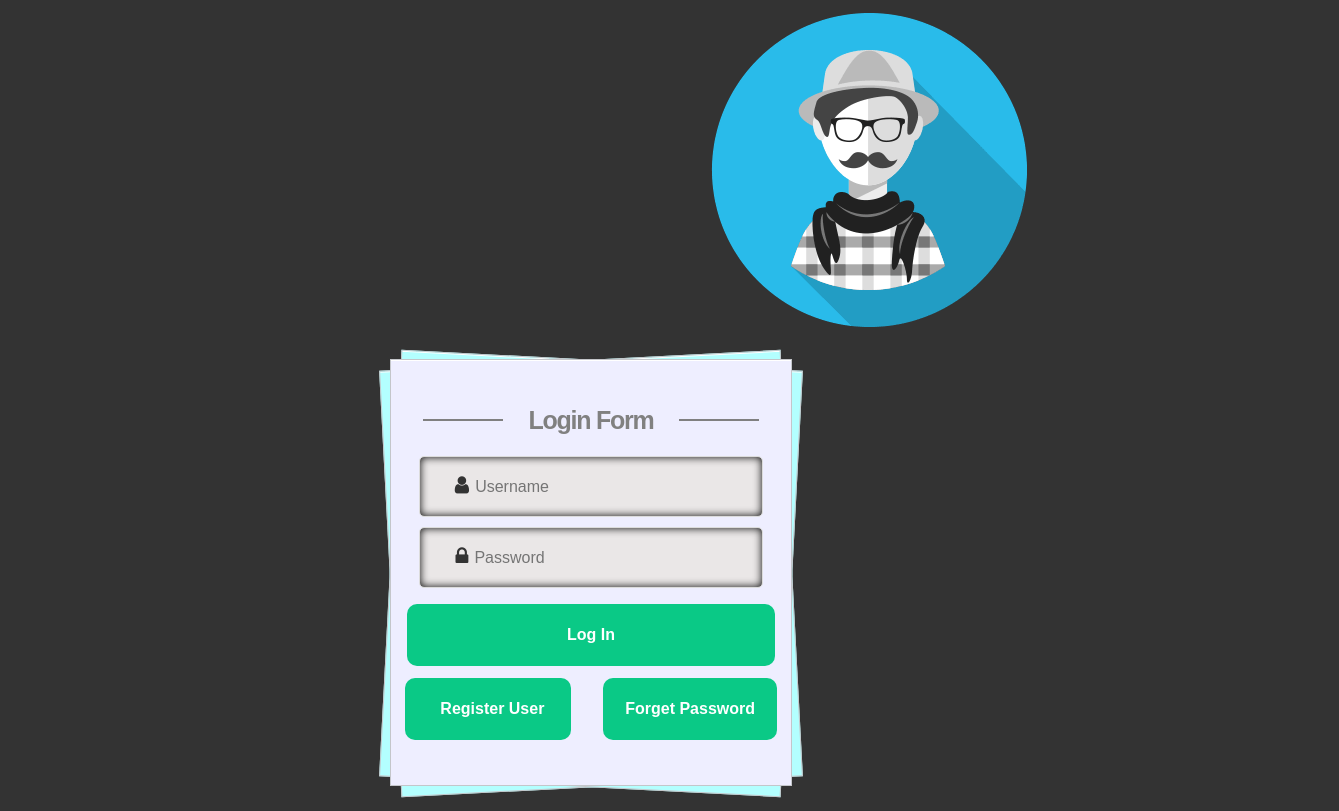
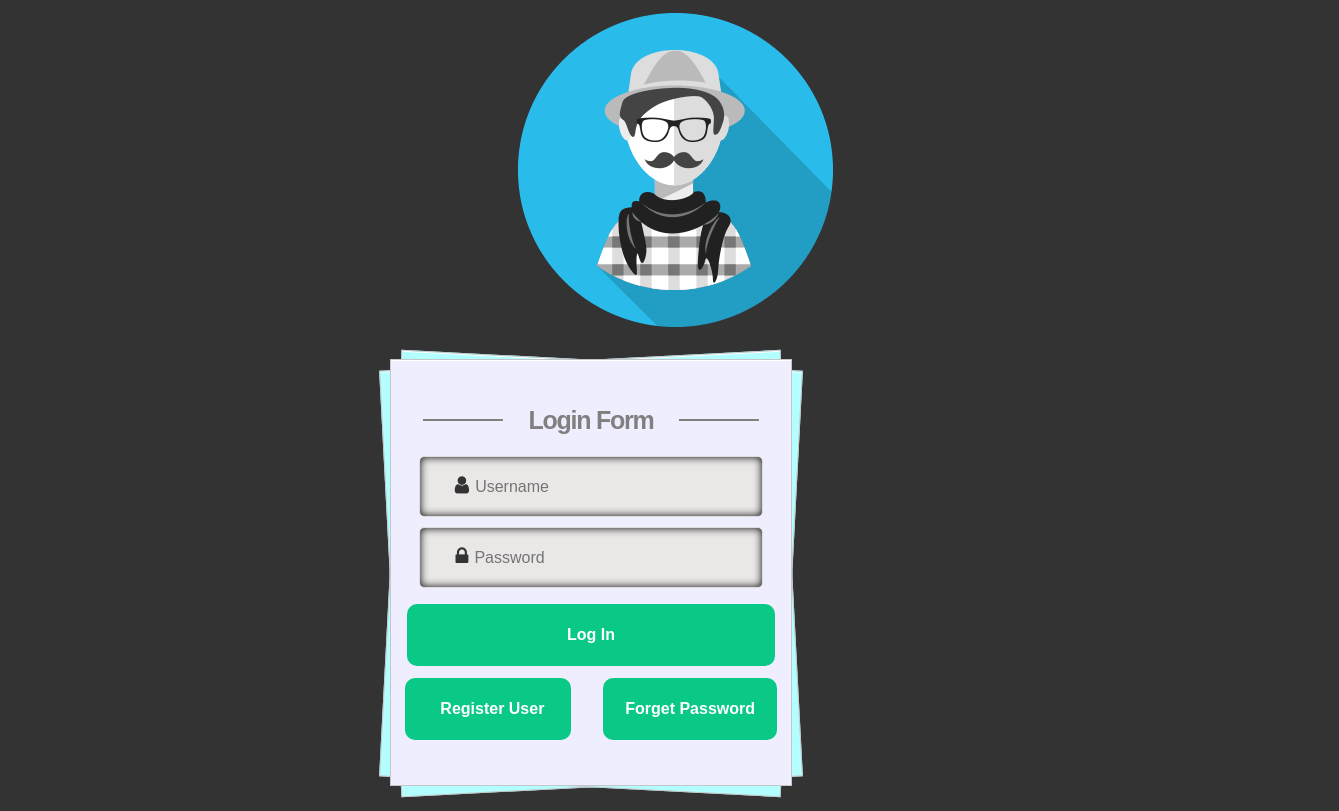
Before and after one commit to trpandit/The-Gaming-Portal, a plain HTML site: page HTML/login.html in a window 1280 px wide. Shown: the whole page, 1339 px wide, since content can reach past the window. Drawn offline with Linux system fonts and the light colour scheme.

Commit message:
Fix login image position in login.css

```diff
--- a/css/login.css
+++ b/css/login.css
@@ -9,7 +9,8 @@ body {
 
 img {
     margin-top: 0px;
-    margin-left: 700px;
+    padding-left: 40%;
+    padding-right: 40%;
 }
 
 .container {
```
